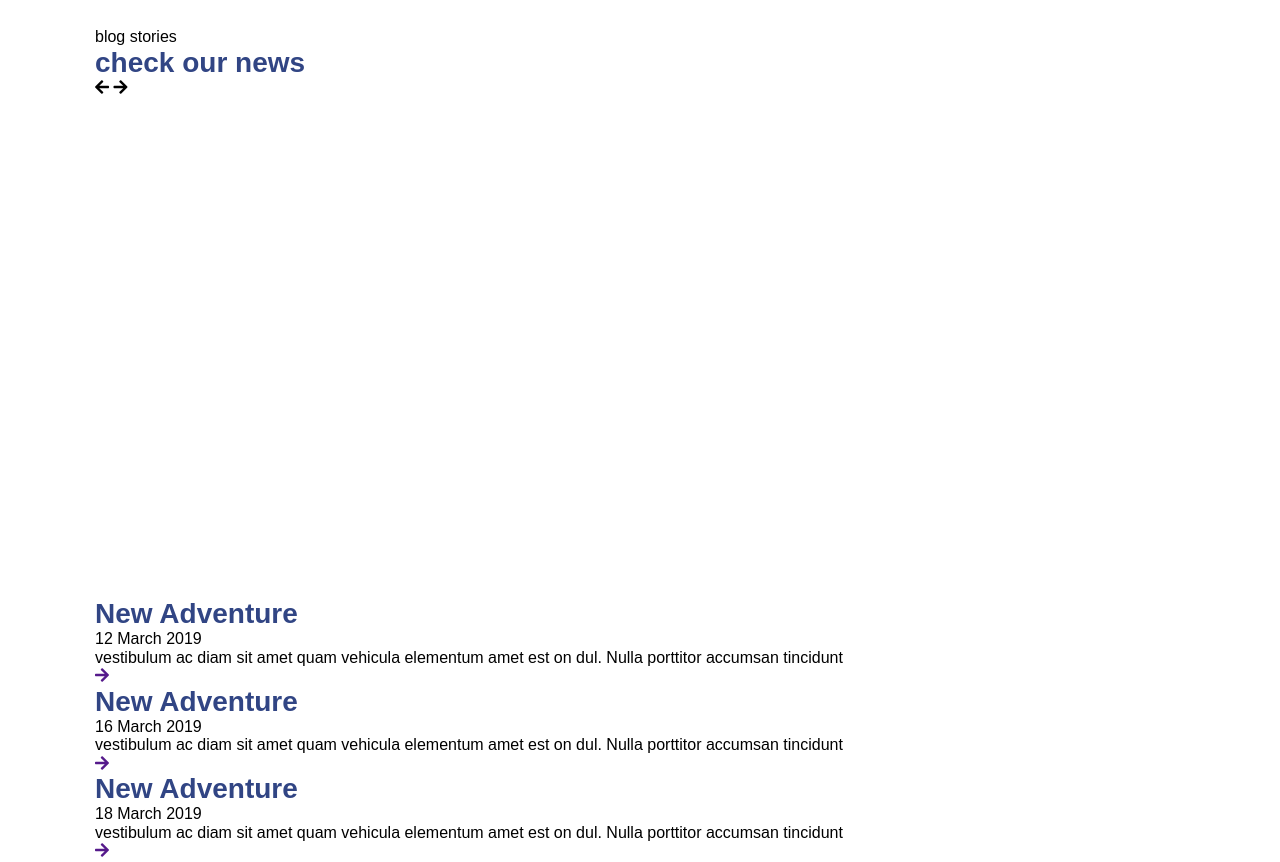
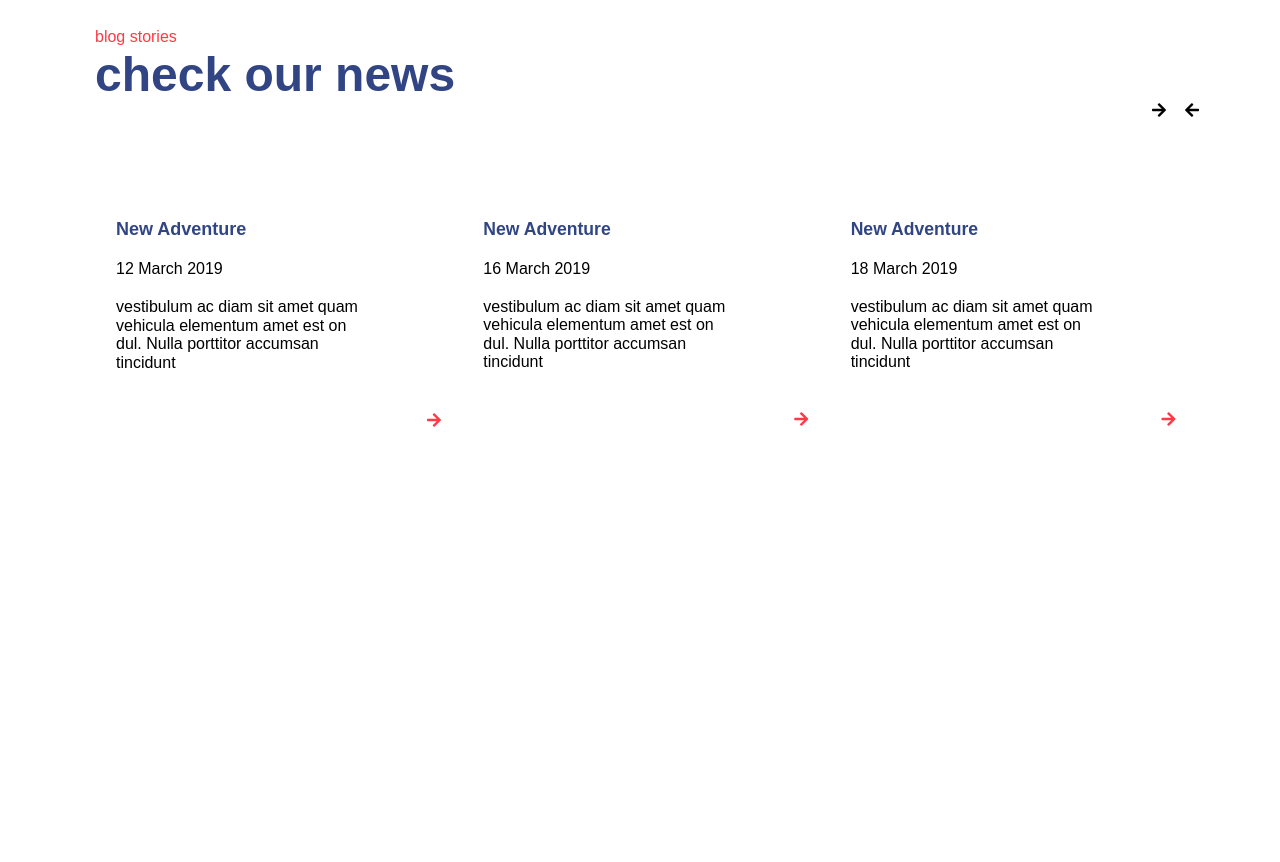
Before and after one commit to Ahmed-Abdel-aal/template-1, a plain HTML site: page index.html in a window 1280 px wide. Shown: the part 1418-2280 px from the top of the page. Drawn offline with Linux system fonts and the light colour scheme; files that its build step writes are made by us from their sources.

Commit message:
section four style 80%

```diff
--- a/css/mahmoud.css
+++ b/css/mahmoud.css
@@ -1 +1,103 @@
-/* mahmoud */
+/* start variables  */
+:root {
+    --main-color: #314584;
+    --background-color: #ff3946;
+  }
+  /* End Variables  */
+  /*start global rules*/
+* {
+    -webkit-box-sizing: border-box;
+    -moz-box-sizing: border-box;
+    box-sizing: border-box;
+}
+body{
+    font-family: 'Work Sans', sans-serif;
+}
+/*end global rules*/
+/* start the header */
+header p{
+    color: var(--background-color);
+}
+header h3{
+    color: var(--main-color);
+    font-size: 3rem;
+}
+header span .fas.fa-arrow-left{
+    position: relative;
+    left: 100%;
+}
+header span .fas.fa-arrow-right{
+     position: absolute;
+     left: 90%;
+}
+/* end the header */
+/* article and contain */
+.contain{
+    display: grid;
+    grid-template-columns: repeat(auto-fill, minmax(300px, 1fr));
+    grid-gap: 12px;
+}
+.contain article i{
+    color: var(--background-color);
+    padding: 20px;
+    position: relative;
+    left:88%;
+}
+article{
+    position: relative;
+    bottom: 400px;
+}
+/* start article left*/
+.left h3{
+font-size: 18px;
+padding: 20px;
+}
+.left{
+    border:1px solid white;
+    padding: 0px;
+}
+.left span{
+    padding: 20px;
+}
+.left p{
+    padding: 20px;
+    width: 300px;
+}
+/* end article left */
+/* start article middle */
+.middle h3{
+    font-size: 1.1rem;
+    padding: 20px;
+}
+.middle{
+    border:1px solid white;
+    padding: 0px;
+}
+.middle span{
+    padding: 20px;
+}
+.middle p{
+    padding: 20px;
+    width: 300px;
+}
+/* end article middle */
+/* start article right */
+.right h3{
+    font-size:1.1rem;
+    padding: 20px;
+}
+.right{
+    border:1px solid white;
+    padding: 0px;
+}
+.right span{
+    padding: 20px;
+}
+.right p{
+    padding: 20px;
+    width: 300px;
+}
+
+
+
+/* end article right */
```
